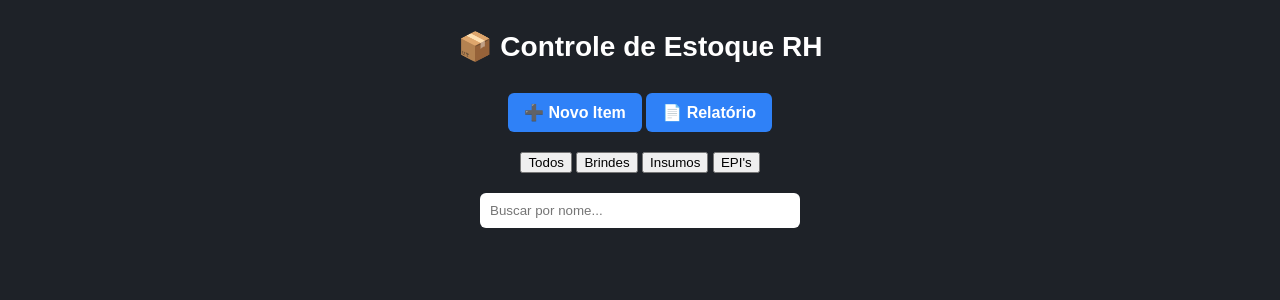
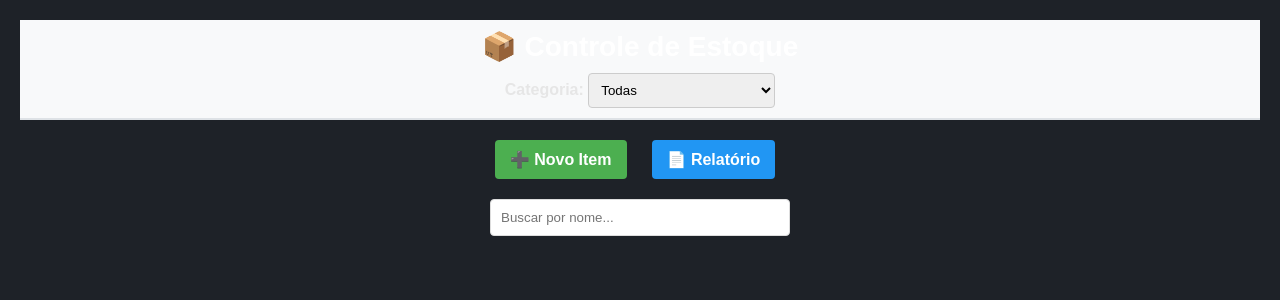
Before and after one commit to andregabrielmic-gif/estoque_banheiro, a Flask app: page / in a window 1280 px wide. Shown: the top 300 px of the page. Run offline with Flask 3, Linux system fonts and the light colour scheme; data that the repository does not hold is empty.

Commit message:
Refactor index.html for improved layout and filtering

```diff
--- a/templates/index.html
+++ b/templates/index.html
@@ -4,32 +4,68 @@
     <meta charset="UTF-8">
     <title>Estoque RH</title>
     <link rel="stylesheet" href="/static/style.css">
+    <style>
+        body { font-family: Arial, sans-serif; margin: 0; padding: 20px; }
+        header {
+            display: flex;
+            justify-content: space-between;
+            align-items: center;
+            padding: 10px 20px;
+            background: #f8f9fa;
+            border-bottom: 2px solid #dee2e6;
+            margin-bottom: 20px;
+        }
+        .top-bar { margin-bottom: 20px; }
+        .botao {
+            background-color: #4CAF50; color: white; padding: 10px 15px;
+            text-decoration: none; border-radius: 4px; margin-right: 10px;
+        }
+        .busca-container { text-align: center; margin: 20px 0; }
+        .busca-container input { width: 300px; padding: 10px; border: 1px solid #ddd; border-radius: 4px; }
+        .lista {
+            display: grid; grid-template-columns: repeat(auto-fill, minmax(250px, 1fr));
+            gap: 20px;
+        }
+        .card { border: 1px solid #ddd; border-radius: 8px; padding: 15px; text-align: center; background: white; }
+        .card img { width: 100%; height: 200px; object-fit: cover; border-radius: 4px; }
+        select { padding: 8px; border-radius: 4px; border: 1px solid #ccc; }
+    </style>
 </head>
 <body>
-    <header><h1>📦 Controle de Estoque RH</h1></header>
 
-    <div style="text-align:center; margin: 20px;">
+<header>
+    <h1 style="margin:0;">📦 Controle de Estoque</h1>
+    <div>
+        <label for="filtroCat"><strong>Categoria:</strong></label>
+        <select id="filtroCat" onchange="filtrarTudo()">
+            <option value="">Todas</option>
+            <option value="Brindes">Brindes</option>
+            <option value="Insumos">Insumos</option>
+            <option value="Uniformes Administrativo">Uniformes Administrativo</option>
+            <option value="Uniformes Operacionais">Uniformes Operacionais</option>
+            <option value="EPI's">EPI's</option>
+        </select>
+    </div>
+</header>
+
+<div class="top-bar">
     <a class="botao" href="/novo">➕ Novo Item</a>
-        <a class="botao" href="/relatorio">📄 Relatório</a>
-    </div>
-
-    <div style="text-align: center; margin-bottom: 20px;">
-        <button onclick="filtrarCat('')">Todos</button>
-        <button onclick="filtrarCat('brindes')">Brindes</button>
-        <button onclick="filtrarCat('insumos')">Insumos</button>
-        <button onclick="filtrarCat('epi')">EPI's</button>
+    <a class="botao" href="/relatorio" style="background-color: #2196F3;">📄 Relatório</a>
 </div>
 
 <div class="busca-container">
-        <input type="text" id="busca" placeholder="Buscar por nome..." onkeyup="filtrarItens()">
+    <input type="text" id="busca" placeholder="Buscar por nome..." onkeyup="filtrarTudo()">
 </div>
 
 <div class="lista" id="listaItens">
     {% for item in itens %}
-        <div class="card" data-nome="{{ item['nome']|lower }}" data-cat="{{ item['categoria']|lower }}">
-            {% if item['foto'] %}<img src="/static/fotos/{{ item['foto'] }}">{% endif %}
+    <div class="card" data-nome="{{ item['nome']|lower }}" data-cat="{{ item['categoria'] }}">
+        {% if item['foto'] %}
+            <img src="/static/fotos/{{ item['foto'] }}">
+        {% endif %}
         <h2>{{ item['nome'] }}</h2>
         <p><strong>Categoria:</strong> {{ item['categoria'] }}</p>
+        <p><strong>Armário:</strong> {{ item['armario'] }}</p>
         <p><strong>Quantidade:</strong> {{ item['quantidade'] }}</p>
         <a href="/item/{{ item['id'] }}">Ver detalhes</a>
     </div>
@@ -37,15 +73,18 @@
 </div>
 
 <script>
-        function filtrarCat(c) {
-            document.getElementById('busca').value = c;
-            filtrarItens();
-        }
-        function filtrarItens() {
-            let t = document.getElementById('busca').value.toLowerCase();
-            document.querySelectorAll('.card').forEach(c => {
-                let match = c.dataset.nome.includes(t) || c.dataset.cat.includes(t);
-                c.style.display = match ? 'block' : 'none';
+function filtrarTudo() {
+    let texto = document.getElementById('busca').value.toLowerCase();
+    let cat = document.getElementById('filtroCat').value;
+
+    document.querySelectorAll('.card').forEach(card => {
+        let nome = card.dataset.nome;
+        let categoria = card.dataset.cat;
+
+        let bateTexto = nome.includes(texto);
+        let bateCat = (cat === "" || categoria === cat);
+
+        card.style.display = (bateTexto && bateCat) ? 'block' : 'none';
     });
 }
 </script>
```
Lines whose indentation alone changed are shown as unchanged.
